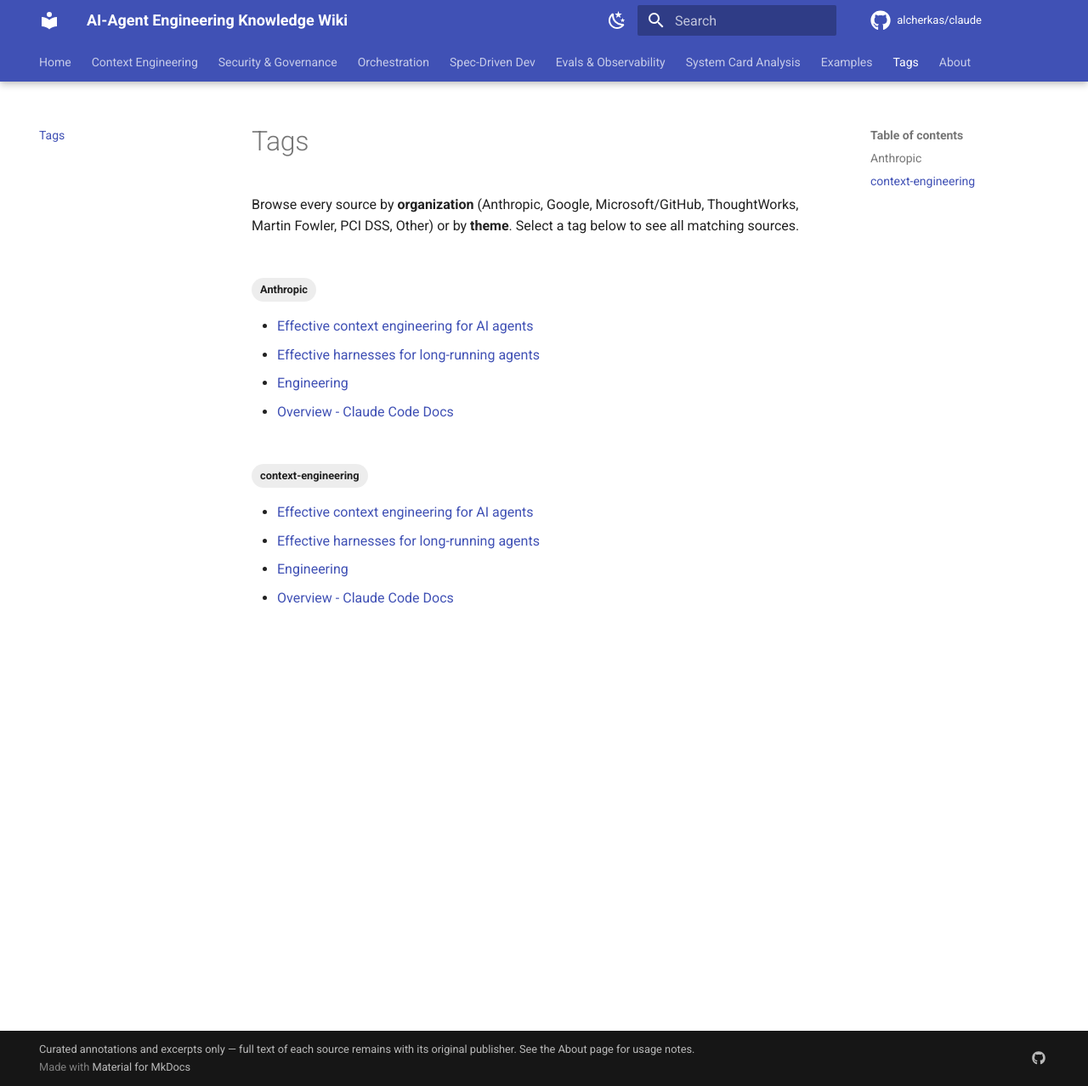
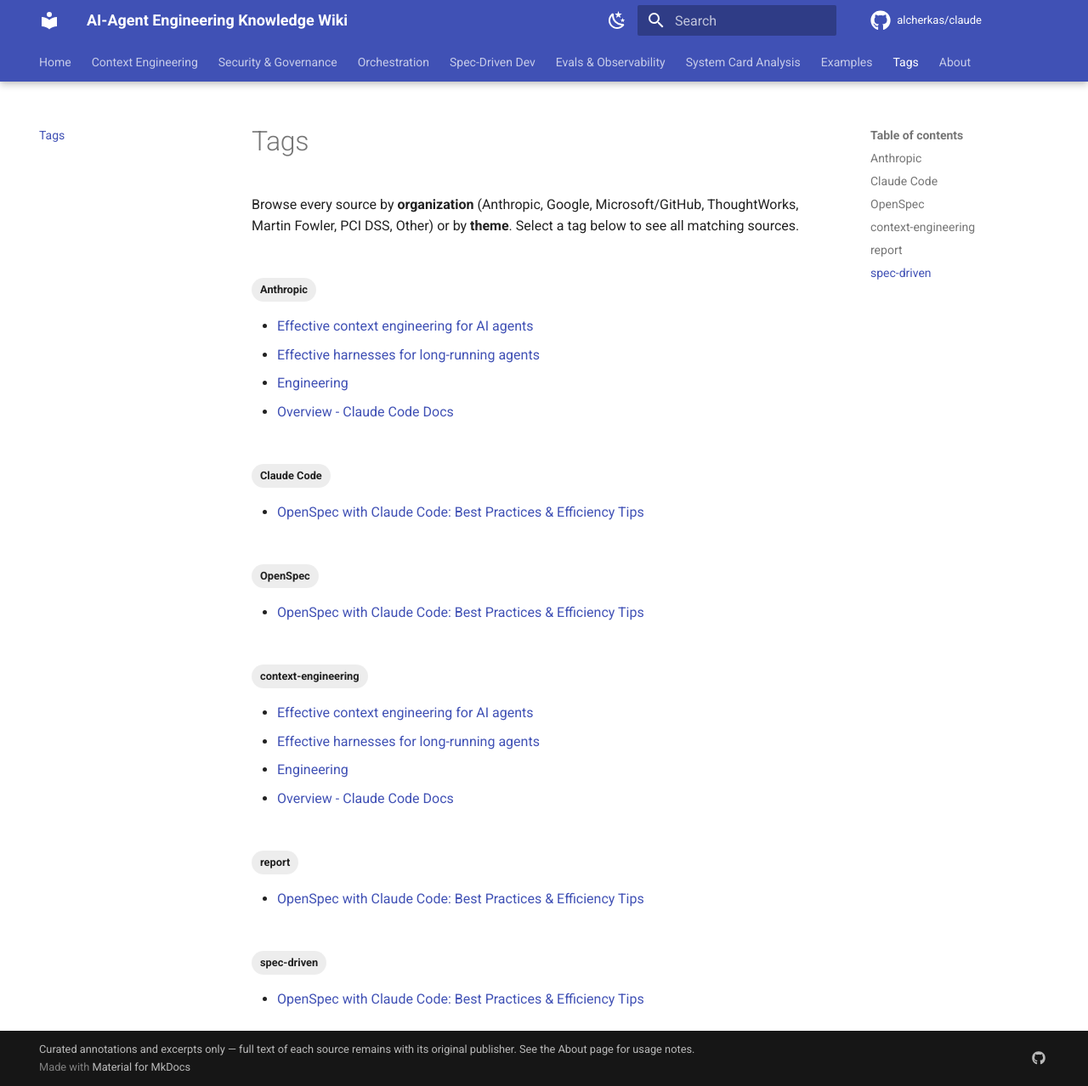
Before and after one commit to alcherkas/claude, an MkDocs documentation site: the page built from docs/tags.md, in a window 1280 px wide and 1278 px high. Shown: the whole window at 85% size. Built offline with MkDocs 1.6.1 and Material for MkDocs 9.7.7, drawn with Linux system fonts in a browser that asks for light colours; comment, search, counter and statistics services are not loaded; part of the change alters nothing that is shown.

Commit message:
Add OpenSpec + Claude Code best-practices report to Spec-Driven topic
Deep-research deliverable on the OpenSpec spec-driven workflow
(/opsx:* commands, delta specs, proposal->specs->design->tasks->archive)
and how to run it efficiently in Claude Code. Wired into the topic .pages
nav and cross-linked from index.md.

Co-Authored-By: Claude Opus 4.8 (1M context) <noreply@anthropic.com>

````diff
--- a/docs/spec-driven/index.md
+++ b/docs/spec-driven/index.md
@@ -9,6 +9,9 @@ title: Spec-Driven, Constraints-Driven & Test-Driven Development
 - The richest, most credible recent material clusters around **spec-driven development (SDD)** — GitHub Spec Kit, Amazon Kiro, Google Conductor/Antigravity — and **TDD adapted for agents**, with Anthropic, GitHub/Microsoft, Google, ThoughtWorks, and Martin Fowler all publishing primary-source guidance in 2025–2026.
 - **"Constraints-driven development"** is the thinnest category: it is not a term any of the five priority sources uses as a formal methodology; the closest credible material is third-party (GrayBeam's "Constraint-Driven Development") plus academic arXiv work, while the priority sources address constraints under "spec-anchored," "steering files," "guardrails," and "harness engineering."
 - Below is an organized, link-first deliverable grouped by source, then by topic, with titles, URLs, and publication dates where available.
+
+!!! tip "In-depth report"
+    [**OpenSpec with Claude Code: Best Practices & Efficiency Tips**](openspec-best-practices-claude-code.md) — a deep-research deliverable on the OpenSpec spec-driven workflow (`/opsx:*` commands, delta specs, the `proposal → specs → design → tasks → archive` cycle) and how to run it efficiently inside Claude Code.
 
 ## Key Findings
 - **Anthropic** frames TDD as "the single strongest pattern for working with agentic coding tools" (verbatim from Boris Cherny's "Claude Code: Best practices for agentic coding," orig. April 2025), and publishes best-practices and harness-engineering guidance on its engineering blog and Claude Code docs. Note: the four-step TDD recipe widely quoted online (write tests → confirm they fail → commit → implement until green) traces to that earlier version; the live page now serves revised content.
--- /dev/null
+++ b/docs/spec-driven/openspec-best-practices-claude-code.md
@@ -0,0 +1,219 @@
+---
+title: "OpenSpec with Claude Code: Best Practices & Efficiency Tips"
+theme: spec-driven
+source_type: synthesis
+subtopic: Details
+tags:
+  - spec-driven
+  - OpenSpec
+  - Claude Code
+  - report
+fetch_status: ok
+fetched_at: '2026-06-24'
+also_in: null
+---
+
+# OpenSpec with Claude Code: Best Practices & Efficiency Tips
+
+!!! abstract "About this page"
+    A synthesized, source-checked research report on **[OpenSpec](https://github.com/Fission-AI/OpenSpec)** — the lightweight, tool-agnostic spec-driven development (SDD) layer — focused on running it efficiently inside **Claude Code**. Structural facts (workflow, directory layout, commands, install) are drawn from and re-verified against OpenSpec's own primary docs; authoring/efficiency guidance is a mix of documented behavior and credible practitioner reports, labelled as such. Claims were extracted and put through 3-vote adversarial verification; see [Caveats](#caveats) for what is *not* firmly established.
+
+## TL;DR
+
+- **What it is.** OpenSpec (`github.com/Fission-AI/OpenSpec`, npm `@fission-ai/openspec`) is a **brownfield-first, tool-agnostic** SDD layer that keeps a **source-of-truth spec** in `openspec/specs/` and proposes work through self-contained **change folders** in `openspec/changes/<name>/`. Completed changes are *merged into* the main spec and *moved* to `openspec/changes/archive/`.
+- **The model that matters.** Changes are written as **delta specs** (`## ADDED / MODIFIED / REMOVED Requirements`) — you describe only what changes, not the whole spec. And the artifact flow `proposal → specs → design → tasks → implement → archive` is treated as **"actions, not phases"**: *"Dependencies are enablers, not gates."* You can skip `design`, or write `specs` before it.
+- **Setup is two commands.** `npm install -g @fission-ai/openspec@latest` then `openspec init` (needs Node.js **20.19.0+**). For CI/scripted setup: `openspec init --tools claude`.
+- **In Claude Code** OpenSpec ships **colon-namespaced** slash commands — `/opsx:propose`, `/opsx:apply`, `/opsx:sync`, `/opsx:archive`, and the optional `/opsx:explore` — delivered as **Skills** (`.claude/skills/openspec-*/SKILL.md`) and/or **commands** (`.claude/commands/opsx/<id>.md`). Cursor/Windsurf surface the same commands with hyphens (`/opsx-propose`).
+- **Biggest efficiency wins:** start every non-trivial change with `/opsx:propose` so the *spec* (not the chat) carries intent; **archive aggressively** to keep `openspec/specs/` small and context lean; reach for OpenSpec when a change is multi-file or must be reviewed/persisted, and stay in Claude Code's built-in **plan mode** for quick, throwaway tasks.
+- **Biggest pitfall:** OpenSpec adds real ceremony — practitioners report it *hurts* on trivial changes, where a plain `Instructions.md` or plan mode is faster. Match the tool to the size of the change.
+
+## Key Findings
+
+- **OpenSpec separates a stable source of truth from in-flight changes.** `openspec/specs/<domain>/spec.md` describes current behavior; each proposed change lives in its own folder and ships a **delta** against those specs, so the agent reviews *exactly what's changing* without diffing whole documents in its head.[^concepts][^getting-started]
+- **The workflow is deliberately non-linear.** OpenSpec's `opsx` schema declares dependencies (`tasks` requires `specs`+`design`; `design`/`specs` require `proposal`) but frames them as enablers: *"Actions, not phases … do any of them anytime."* This is the central efficiency lever — and the clearest contrast with Spec Kit's rigid gates.[^concepts][^opsx]
+- **It positions itself as the lightweight option.** OpenSpec's own README contrasts it with **GitHub Spec Kit** (*"Thorough but heavyweight. Rigid phase gates, lots of Markdown, Python setup"*) and **AWS Kiro** (*"locked into their IDE and limited to Claude models"*). Treat these as OpenSpec's *self-positioning* — the Kiro "Claude-only" characterization is not strictly accurate (see [Caveats](#caveats)).[^readme]
+- **Claude Code support is first-class but currency-sensitive.** OpenSpec generates both Skills and subdirectory commands for Claude Code. A reported regression (Issue #1076) broke `.claude/commands/opsx/` subdirectory commands on Claude Code 2.1.119, making **Skills delivery the safer mechanism** at that point — verify which surfaces on your version.[^supported][^issue1076]
+- **It's actively, rapidly developed.** At verification time npm `latest` was **1.4.1**; Kiro support landed in v1.2.0; the supported-tool matrix had grown to **~31 assistants**. Pin/verify version-specific details before relying on them.[^supported][^npm]
+
+---
+
+## 1. What OpenSpec is and how the change workflow works
+
+OpenSpec is an SDD workflow you add to an existing repository. After `openspec init`, your repo gains an `openspec/` tree:[^getting-started]
+
+```
+openspec/
+├── specs/              # Source of truth (your system's current behavior)
+│   └── <domain>/       #   e.g. auth/, payments/, notifications/, ui/
+│       └── spec.md
+├── changes/            # Proposed updates — one folder per change
+│   └── <change-name>/
+│       ├── proposal.md #   Why + what (intent, scope, approach)
+│       ├── design.md   #   How (technical approach) — optional
+│       ├── tasks.md    #   Implementation checklist ([ ] / [x])
+│       └── specs/      #   Delta specs (only what's changing)
+│           └── <domain>/
+│               └── spec.md
+└── config.yaml         # Project configuration (optional)
+```
+
+**The artifact flow** is `proposal → specs → design → tasks → implement → archive`:[^concepts]
+
+```
+proposal ──► specs ──► design ──► tasks ──► implement
+   why        what       how       steps
+ + scope    changes    approach   to take
+```
+
+**Delta specs** are the distinguishing feature. Instead of restating a whole specification, a change describes only the difference using three (validated: four) requirement sections, each applied to the main spec on archive:[^concepts]
+
+| Section | Meaning | On archive |
+| --- | --- | --- |
+| `## ADDED Requirements` | New behavior | Appended to main spec |
+| `## MODIFIED Requirements` | Changed behavior | Replaces the existing requirement |
+| `## REMOVED Requirements` | Deprecated behavior | Deleted from main spec |
+| `## RENAMED Requirements` | (supported by the validator) | — |
+
+**Archiving** does three things: it merges each delta section into the corresponding `openspec/specs/` file, moves the change folder to `openspec/changes/archive/` with a `YYYY-MM-DD-<name>/` date prefix, and leaves all original artifacts intact for history. After archive, *"Specs now describe the new behavior."*[^concepts]
+
+### How it differs from Spec Kit and Kiro
+
+| Dimension | **OpenSpec** | **GitHub Spec Kit** | **AWS Kiro** |
+| --- | --- | --- | --- |
+| Footprint | Lightweight; delta specs; brownfield-first | Heavyweight; per-feature spec set | Full IDE experience |
+| Flow | "Actions, not phases" — iterate freely | Rigid phase gates (`/specify → /plan → /tasks → implement`) | Requirements → design → tasks (IDE-driven) |
+| Setup | `npm i -g`, Node 20.19+ | Python toolchain | Install the Kiro IDE |
+| Tooling | Tool-agnostic (~31 assistants) | Copilot-centric, multi-agent | IDE-locked (OpenSpec claims "Claude-only" — see caveat) |
+| Sweet spot | Brownfield change management without ceremony | Greenfield, process-heavy teams | Teams adopting Kiro's IDE |
+
+*Source: OpenSpec's own README positioning, corroborated by third-party comparisons; read it as OpenSpec's stance, not a neutral benchmark.*[^readme][^intent-vs][^spec-compare]
+
+## 2. Installation & setup with Claude Code
+
+```bash
+# 1. Install globally (also available via pnpm / yarn / bun / Nix)
+npm install -g @fission-ai/openspec@latest      # requires Node.js 20.19.0+
+
+# 2. Initialize inside your project
+cd your-project && openspec init
+
+# Non-interactive / CI setup — select tools explicitly:
+openspec init --tools claude                    # Claude Code only
+openspec init --tools claude,cursor             # comma-separated
+openspec init --tools all                        # or: --tools none
+```
+
+Claude Code is referenced by the tool ID **`claude`**.[^supported] `openspec init` scaffolds the `openspec/` tree above and writes the per-tool command/skill files.
+
+**How the slash commands reach Claude Code.** OpenSpec's tool directory lists, for Claude Code:[^supported]
+
+- **Skills:** `.claude/skills/openspec-*/SKILL.md` (e.g. `openspec-propose`, `openspec-explore`, `openspec-apply-change`)
+- **Commands:** `.claude/commands/opsx/<id>.md`
+
+Because Claude Code namespaces subdirectory commands with a **colon**, the commands appear as `/opsx:propose`, `/opsx:apply`, etc. Cursor/Windsurf flatten the same files to **hyphens** (`/opsx-propose`).[^commands]
+
+!!! warning "Command-delivery is the moving target"
+    Issue #1076 reports that a Claude Code "commands→skills merge" (around v2.1.119) broke subdirectory commands placed in `.claude/commands/opsx/`. Where that bites, the **Skills** delivery (`.claude/skills/`) is the working mechanism. If `/opsx:*` doesn't autocomplete, check which of the two OpenSpec generated and re-run `openspec update` after upgrading.[^issue1076]
+
+### Slash command reference
+
+**Core profile (default):**[^commands][^getting-started]
+
+```
+/opsx:explore  →  /opsx:propose  →  /opsx:apply  →  /opsx:sync  →  /opsx:archive
+```
+
+| Command | What it does |
+| --- | --- |
+| `/opsx:explore` | No-stakes thinking partner *before* committing to a change (optional) |
+| `/opsx:propose <what to build>` | Create a change **and** generate planning artifacts in one step (the default start) |
+| `/opsx:apply` | Read `tasks.md`, implement the incomplete tasks, tick `[x]` as it goes |
+| `/opsx:sync` | Merge the change's delta specs into the main specs |
+| `/opsx:archive` | Finalize and move the change to `changes/archive/` |
+
+**Expanded profile** adds finer-grained commands — enable with `openspec config profile`, then `openspec update`:[^commands][^readme]
+
+```
+/opsx:new  →  /opsx:ff  or  /opsx:continue  →  /opsx:apply  →  /opsx:verify  →  /opsx:archive
+```
+
+(`/opsx:bulk-archive` and `/opsx:onboard` are also part of the expanded set.)
+
+## 3. Best practices for writing proposals, specs & tasks
+
+*These combine documented behavior with practitioner guidance; treat the prose-level tips as heuristics, not spec.*
+
+- **Let `/opsx:propose` write the spec, not the chat.** The whole point is to move intent out of the ephemeral conversation and into `proposal.md` + delta specs that survive context compaction. Start non-trivial work there rather than free-typing requirements.[^readme][^getting-started]
+- **Write true deltas.** Put *only* what changes under `ADDED`/`MODIFIED`/`REMOVED`. For `MODIFIED`, include the **complete revised requirement text** (it *replaces* the old one on archive — a partial edit silently drops the rest).[^concepts]
+- **Keep specs domain-scoped.** Mirror your system in `specs/<domain>/spec.md` (e.g. `auth/`, `payments/`, `ui/`). Domain separation keeps each spec small enough to load without flooding context.[^getting-started]
+- **Make requirements behavioral and scenario-shaped.** Requirements that read as observable behavior + scenarios are what agents implement most reliably; vague "the system should be fast" requirements produce vague code.[^openspec-bp]
+- **Size tasks to single, checkable units.** `tasks.md` is a literal checklist `/opsx:apply` walks; small, independently verifiable tasks let the agent (and you) track real progress and resume cleanly after interruption.[^commands]
+- **Skip `design.md` when the change is obvious.** Because design isn't a gate, generating it for a trivial change is pure overhead — reserve it for changes with real technical choices.[^concepts][^opsx]
+
+## 4. Efficiency tips specific to Claude Code
+
+- **OpenSpec vs. plan mode — pick by blast radius.** Claude Code's built-in **plan mode** is ideal for quick, throwaway, single-file changes where you just want a plan before edits. Reach for **OpenSpec** when the change is multi-file, needs review, or should leave a durable spec behind. *(This split is practitioner guidance — OpenSpec's docs don't prescribe it; see [Caveats](#caveats).)*
+- **Use `/opsx:explore` as a cheap thinking pass.** It's explicitly a no-stakes partner — explore the shape of a change before `/opsx:propose` locks artifacts, instead of burning a full proposal cycle on a half-formed idea.[^commands][^readme]
+- **Archive aggressively to protect the context window.** Every archived change shrinks active `changes/` and folds behavior into the (smaller, canonical) specs. A lean `openspec/specs/` is cheaper to load — directly aligned with Claude Code's "context fills fast, performance degrades as it fills" guidance.[^concepts]
+- **Treat `openspec/specs/` as the agent's source of truth.** Point Claude Code at the spec for "what the system does today" rather than re-reading code; the spec is the compressed, authoritative summary that `/opsx:archive` keeps current.[^concepts]
+- **Prefer Skills delivery on current Claude Code.** Given Issue #1076, if `/opsx:*` commands misbehave, rely on the generated Skills in `.claude/skills/` and re-run `openspec update` after a Claude Code upgrade.[^issue1076]
+- **Re-run `openspec update` after changing profiles or upgrading.** Switching `core → expanded` (`openspec config profile`) only takes effect after `openspec update` regenerates the command/skill files.[^readme][^commands]
+
+## 5. Common pitfalls & how to avoid them
+
+- **Ceremony on small changes.** The most-cited criticism: for trivial work, OpenSpec's structured cycle *"introduced a lot of overhead without delivering better results"* — one practitioner found a plain `Instructions.md` faster and cheaper. **Fix:** use OpenSpec for substantive, multi-step changes; drop to plan mode / a simple instructions file for one-liners.[^incomplete]
+- **Stale or partial `MODIFIED` blocks.** Because `MODIFIED` *replaces* the existing requirement on archive, an incomplete edit deletes the parts you didn't restate. **Fix:** always paste the full revised requirement.[^concepts]
+- **Slash commands not appearing.** Usually the command-delivery regression (Issue #1076) or a profile change that wasn't followed by `openspec update`. **Fix:** check `.claude/skills/` vs `.claude/commands/opsx/`, re-run `openspec update`.[^issue1076]
+- **Forgetting to archive.** Unarchived changes pile up in `changes/`, the main spec drifts from reality, and context bloats. **Fix:** make `/opsx:archive` (or `/opsx:bulk-archive`) part of "done."[^concepts]
+- **Trusting marketing comparisons literally.** OpenSpec's own positioning oversells rivals' rigidity (and mis-states Kiro as "Claude-only"). **Fix:** evaluate against your actual workflow, not the README's framing.[^readme]
+
+## Recommendations
+
+- **Adopt OpenSpec for brownfield, multi-file, review-worthy changes in Claude Code**; keep a lighter path (plan mode / `Instructions.md`) for small edits.
+- **Standardize the loop:** `/opsx:explore` (optional) → `/opsx:propose` → `/opsx:apply` → `/opsx:sync` → `/opsx:archive`, and treat archive as part of "done" so specs stay authoritative and context stays small.
+- **Verify version-specific details at the source** (commands, paths, supported tools, delivery mechanism) before relying on them — OpenSpec ships fast and Claude Code's command/skill handling is itself in flux.
+- **Cross-reference** this topic's [Spec Kit](microsoft-github/github-spec-kit-repository.md) and [Kiro](other/kiro-specs.md) material and the [ThoughtWorks Tools quadrant](thoughtworks/tools-quadrant.md) (which lists OpenSpec) when choosing between SDD tools.
+
+## Caveats
+
+- **Currency.** OpenSpec is under rapid development (npm `latest` was **1.4.1** at verification; Kiro support added in v1.2.0; tool matrix ~31). The **command-delivery mechanism for Claude Code is the most volatile detail** (Issue #1076). Re-verify before quoting versions or paths.
+- **Marketing vs. fact.** The vs-Spec-Kit / vs-Kiro framing is OpenSpec's **self-positioning**. The "Kiro is Claude-only" claim is **inaccurate** about Kiro itself; "lightweight / brownfield-first / without ceremony" is partly vendor language.
+- **Refuted during verification (do *not* rely on):** (a) that `openspec init` auto-detects Skills across Claude Code/Cursor/Windsurf via `.claude/skills/`; (b) that OpenSpec consolidates into a single living document while Spec Kit fragments per-feature.
+- **Doc inconsistencies.** "20+ assistants" vs "~31 tools"; `concepts.md` documents three delta operations (ADDED/MODIFIED/REMOVED) while the validation regex also accepts `RENAMED`.
+- **Thinly verified areas.** Prose-level authoring style, the exact contents OpenSpec writes into `AGENTS.md`/`CLAUDE.md`, the OpenSpec-vs-plan-mode boundary, and any measured efficiency gains are **practitioner-level guidance**, not established from primary docs. The structural facts (workflow, layout, commands, install, delta format, archive) are primary-source-verified.
+
+## Sources
+
+**Primary (OpenSpec official docs & repo):**
+
+- OpenSpec README — install, slash commands, positioning, profiles: <https://github.com/Fission-AI/OpenSpec>[^readme]
+- `docs/concepts.md` — directory model, delta specs, artifact flow, "actions not phases," archive: <https://github.com/Fission-AI/OpenSpec/blob/main/docs/concepts.md>[^concepts]
+- `docs/getting-started.md` — install + init + directory tree + command workflow: <https://github.com/Fission-AI/OpenSpec/blob/main/docs/getting-started.md>[^getting-started]
+- `docs/commands.md` — `/opsx:*` reference, core vs expanded profile, colon-vs-hyphen syntax: <https://github.com/Fission-AI/OpenSpec/blob/main/docs/commands.md>[^commands]
+- `docs/opsx.md` — `opsx` artifact schema and dependency semantics: <https://github.com/Fission-AI/OpenSpec/blob/main/docs/opsx.md>[^opsx]
+- `docs/supported-tools.md` — Claude Code Skills/Commands paths, `--tools` flag, tool matrix: <https://github.com/Fission-AI/OpenSpec/blob/main/docs/supported-tools.md>[^supported]
+- GitHub Issue #1076 — Claude Code command/skill delivery regression: <https://github.com/Fission-AI/OpenSpec/issues/1076>[^issue1076]
+- npm registry — `@fission-ai/openspec` (latest 1.4.1 at verification): <https://www.npmjs.com/package/@fission-ai/openspec>[^npm]
+
+**Secondary / practitioner (corroborating, not authoritative):**
+
+- intent-driven.dev — Spec Kit vs OpenSpec comparison: <https://intent-driven.dev/knowledge/spec-kit-vs-openspec/>[^intent-vs]
+- cameronsjo/spec-compare — SDD tool comparison matrix: <https://github.com/cameronsjo/spec-compare>[^spec-compare]
+- openspec.pro — best-practices guide: <https://openspec.pro/best-practices/>[^openspec-bp]
+- ranthebuilder.cloud — hands-on test of three SDD tools (OpenSpec scored highest): <https://ranthebuilder.cloud/blog/i-tested-three-spec-driven-ai-tools-here-s-my-honest-take/>
+- dev.to / incomplete_developer — critical write-up ("Instructions.md was simpler and faster"): <https://dev.to/incomplete_developer/openspec-spec-driven-development-failed-my-experiment-instructionsmd-was-simpler-and-faster-3a5d>[^incomplete]
+
+*Synthesized via the deep-research harness (5 search angles → 17 sources fetched → 84 claims → 25 verified by 3-vote adversarial verification, 23 confirmed). Compiled 2026-06-24.*
+
+[^readme]: OpenSpec README, `github.com/Fission-AI/OpenSpec` — re-fetched and confirmed 2026-06-24.
+[^concepts]: OpenSpec `docs/concepts.md` — re-fetched and confirmed 2026-06-24.
+[^getting-started]: OpenSpec `docs/getting-started.md` — re-fetched and confirmed 2026-06-24.
+[^commands]: OpenSpec `docs/commands.md`.
+[^opsx]: OpenSpec `docs/opsx.md`.
+[^supported]: OpenSpec `docs/supported-tools.md` — re-fetched and confirmed 2026-06-24.
+[^issue1076]: OpenSpec GitHub Issue #1076 (reported regression on Claude Code ~2.1.119).
+[^npm]: npm registry, `@fission-ai/openspec` (latest 1.4.1 observed at verification).
+[^intent-vs]: intent-driven.dev, "Spec Kit vs OpenSpec" (secondary).
+[^spec-compare]: cameronsjo/spec-compare (secondary).
+[^openspec-bp]: openspec.pro best-practices (blog).
+[^incomplete]: dev.to, "OpenSpec … failed my experiment, Instructions.md was simpler and faster" (practitioner opinion).
````
Also changed, not shown: docs/spec-driven/.pages.
